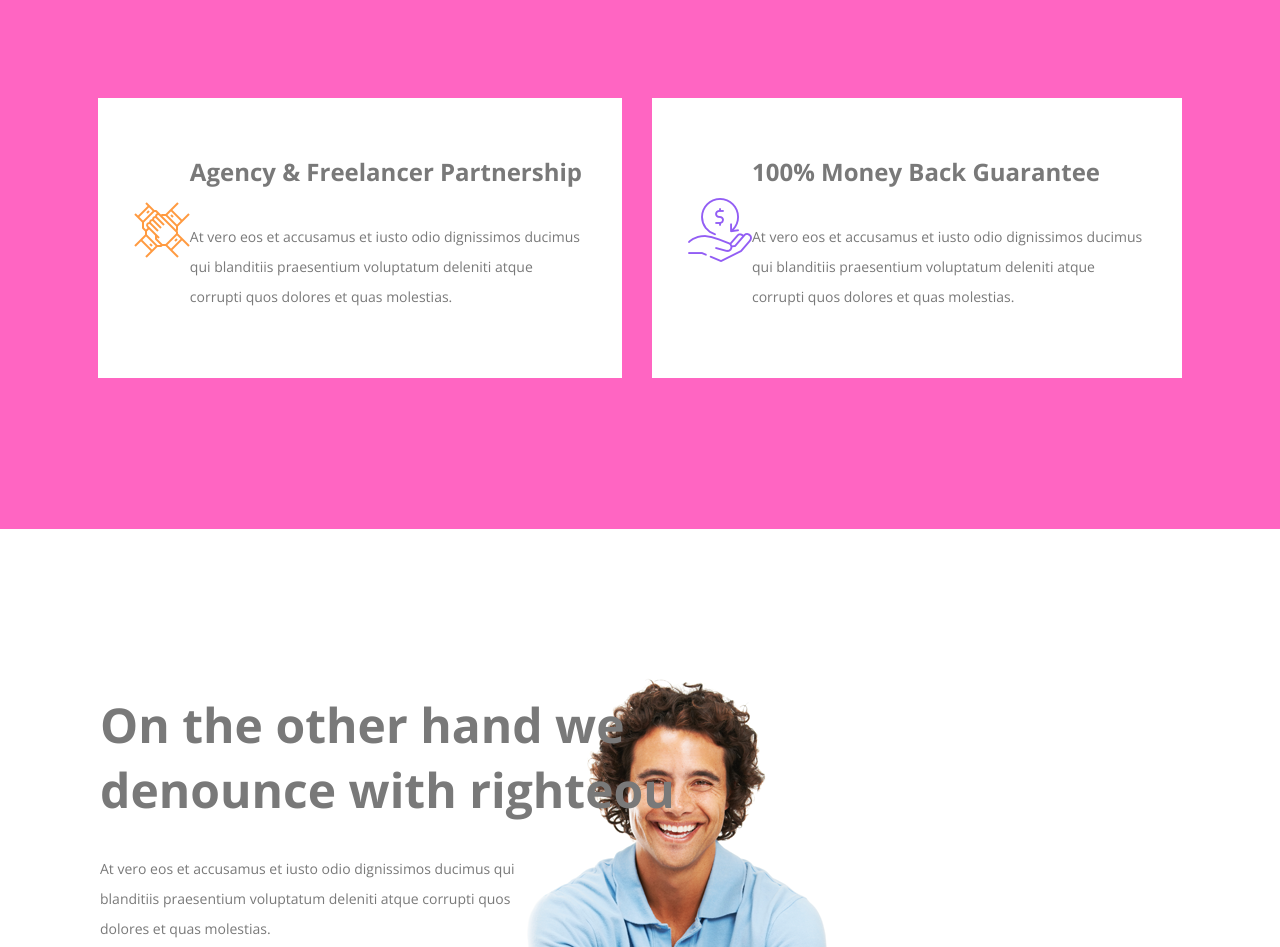
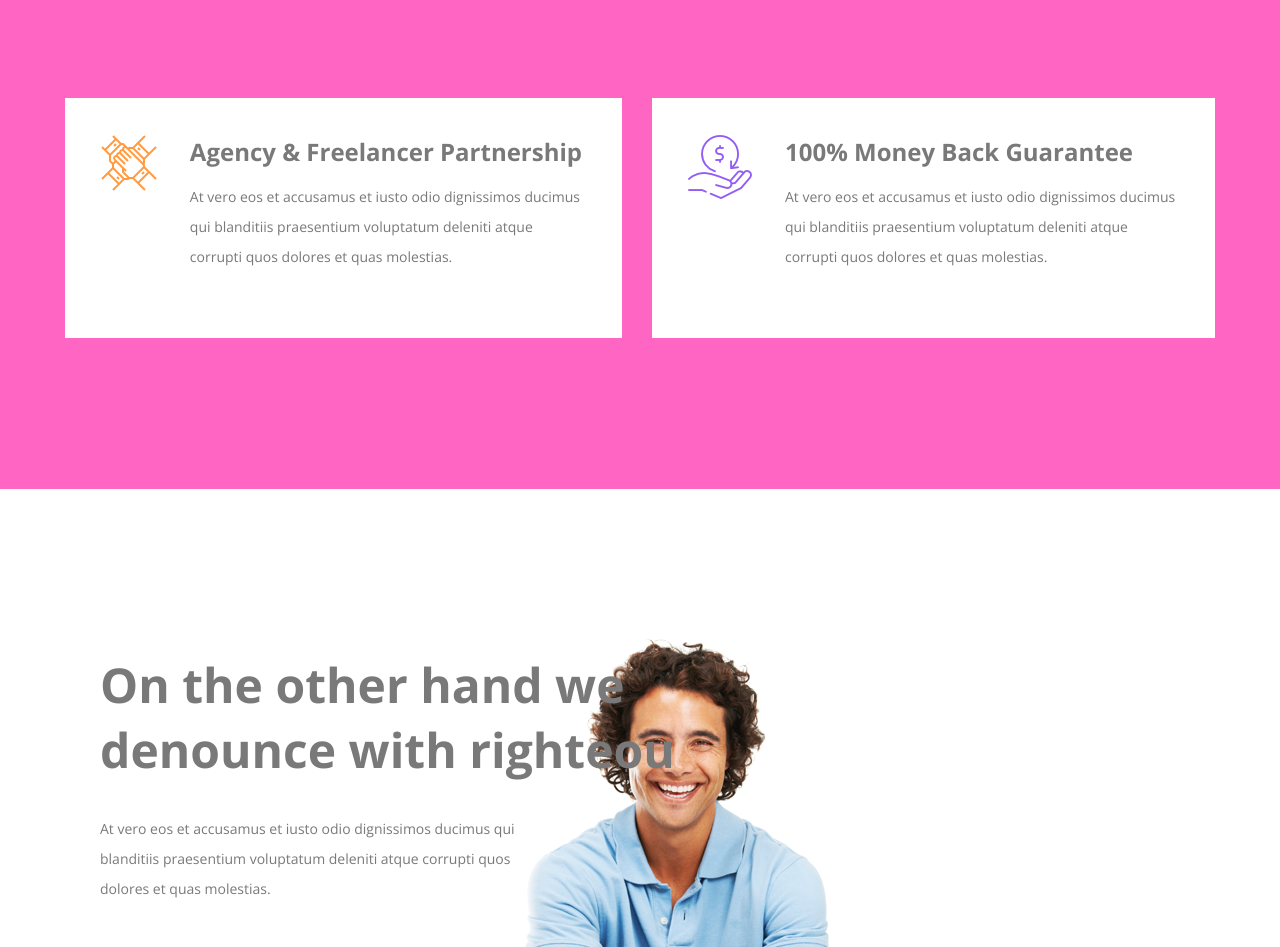
Before and after one commit to gmackevicius/Project, a plain HTML site: page index.html in a window 1280 px wide. Shown: the part 1780-2727 px from the top of the page. Drawn offline with nearby package versions, Linux system fonts and the light colour scheme.

Commit message:
default margin on h2 set to 0, section3 img aligned flex-start.

```diff
--- a/css/style.css
+++ b/css/style.css
@@ -10,6 +10,7 @@ h1 {
 }
 h2 {
   font-size: 24px;
+  margin: 0;
 }
 h3 {
   font-size: 20px;
@@ -245,10 +246,14 @@ a {
   margin-right: 30px;
   /* padding: 40px 40px 52px 36px; */
 }
-
+.content-box img {
+  /* margin-bottom: 50px; */
+  align-self: flex-start;
+}
 .content-box div {
   display: flex;
   flex-direction: column;
+  margin-left: 33px;
 }
 
 
```
